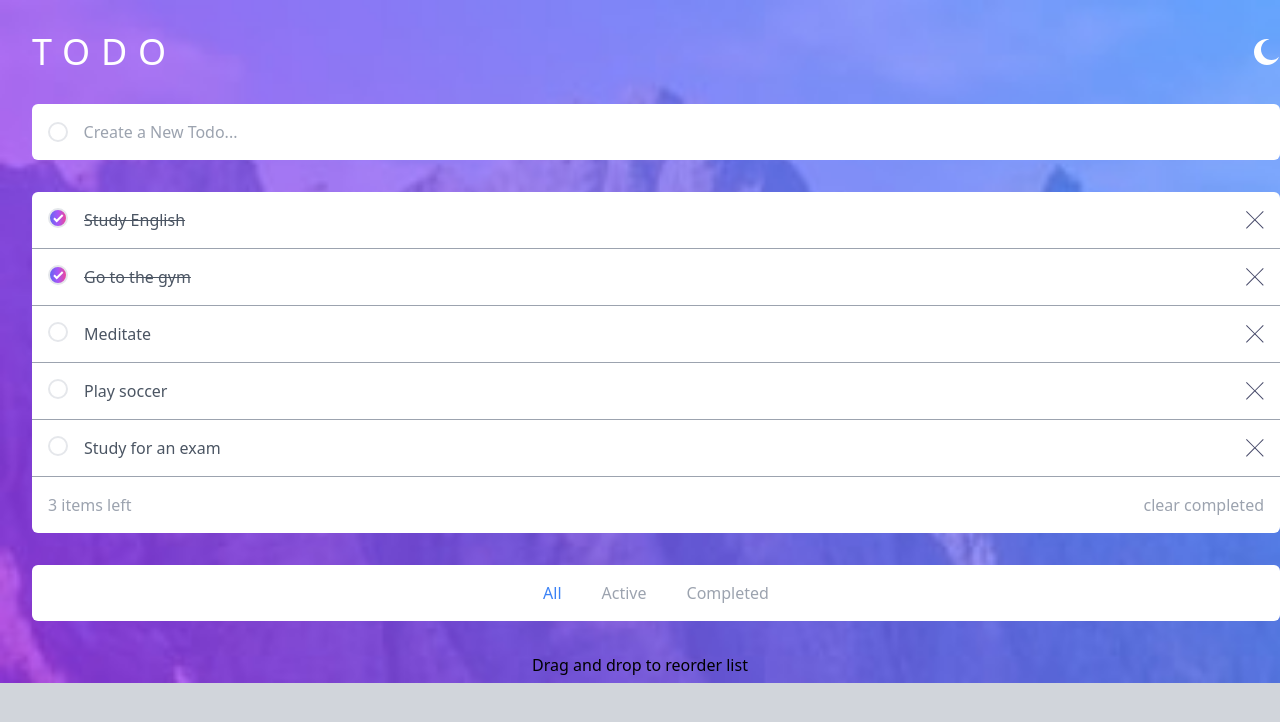
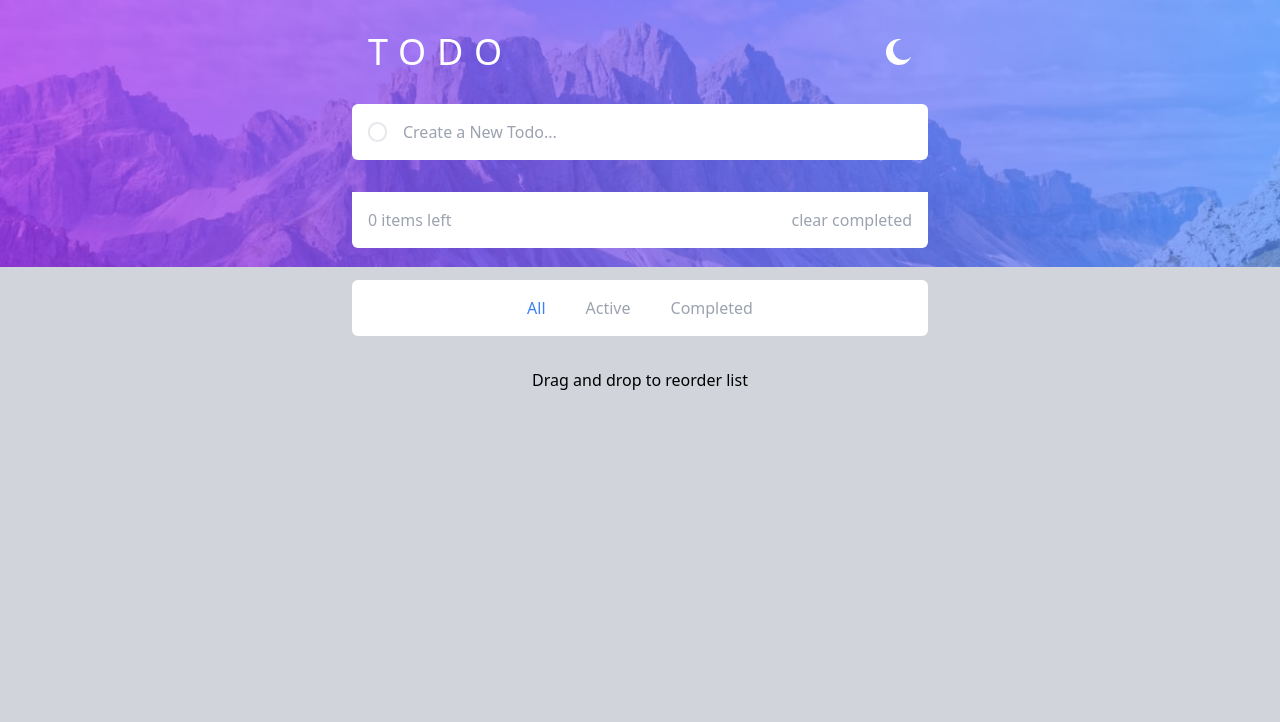
Before and after one commit to ricardoarcos98/todoOne, a React (Vite) app: page / in a window 1280 px wide. Shown: the top 722 px of the page. Built offline with nearby package versions, Linux system fonts and the light colour scheme.

Commit message:
TODO DARKMODE TRANSITION2

```diff
--- a/index.html
+++ b/index.html
@@ -1,5 +1,5 @@
 <!doctype html>
-<html lang="en" class="transition-all duration-1000">
+<html lang="en" class="transition-all">
     <head>
         <meta charset="UTF-8" />
         <link rel="icon" type="image/svg+xml" href="/vite.svg" />
--- a/src/App.jsx
+++ b/src/App.jsx
@@ -1,4 +1,4 @@
-import { useState } from "react";
+import { useEffect, useState } from "react";
 import Header from "./Header";
 import TodoComputed from "./TodoComputed";
 import TodoCreate from "./TodoCreate";
@@ -6,35 +6,43 @@ import TodoFilter from "./TodoFilter";
 import TodoList from "./TodoList";
 
 
-const initialStateTodo = [
-    {
-        id: 1,
-        title: "Study English",
-        completed: true,
-    },
-    {
-        id: 2,
-        title: "Go to the gym",
-        completed: true,
-    },
-    {
-        id: 3,
-        title: "Meditate",
-        completed: false,
-    },
-    {
-        id: 4,
-        title: "Play soccer",
-        completed: false,
-    },
-    {
-        id: 5,
-        title: "Study for an exam",
-        completed: false,
-    },
-];
+// Commenting out the initial state of todo
+// const initialStateTodo = [
+//     {
+//         id: 1,
+//         title: "Study English",
+//         completed: true,
+//     },
+//     {
+//         id: 2,
+//         title: "Go to the gym",
+//         completed: true,
+//     },
+//     {
+//         id: 3,
+//         title: "Meditate",
+//         completed: false,
+//     },
+//     {
+//         id: 4,
+//         title: "Play soccer",
+//         completed: false,
+//     },
+//     {
+//         id: 5,
+//         title: "Study for an exam",
+//         completed: false,
+//     },
+// ];
+
+const initialStateTodo = JSON.parse(localStorage.getItem("todo")) || [];
+
 const App = () => {
     const [todo, setTodo] = useState(initialStateTodo);
+
+    useEffect(() => {
+        localStorage.setItem("todo", JSON.stringify(todo))
+    },[todo])
 
     const creatTodo=(title)=>{
     const newTodo={
@@ -77,10 +85,10 @@ const App = () => {
     }
 
     return (
-        <div className="bg-[url('./assets/images/bg-mobile-light.jpg')] bg-contain  bg-no-repeat bg-gray-300 min-h-screen dark:bg-gray-900 dark:bg-[url('./assets/images/bg-mobile-dark.jpg')] ">
+        <div className="bg-[url('./assets/images/bg-mobile-light.jpg')] bg-contain  bg-no-repeat bg-gray-300 min-h-screen dark:bg-gray-900 dark:bg-[url('./assets/images/bg-mobile-dark.jpg')] transition-all duration-1000 md:bg-[url('./assets/images/bg-desktop-light.jpg')] md:dark:bg-[url('./assets/images/bg-desktop-dark.jpg')] ">
             <Header />
 
-            <main className="container mx-4 px-4 mt-8">
+            <main className="container mx-auto mt-8 md:max-w-xl">
                 <TodoCreate creatTodo={creatTodo}/>
 
                 {/* TodoList (todoItem) TodoUpdate & TodoDelete */}
--- a/src/Header.jsx
+++ b/src/Header.jsx
@@ -18,7 +18,7 @@ useEffect(()=>{
 },[darkMode])
 
 return(
-    <header className="container mx-4 px-4 pt-8" >
+    <header className="container mx-auto px-4 pt-8 md:max-w-xl" >
                 <div className="flex justify-between">
                     <h1 className=" uppercase text-white text-4xl tracking-[0.3em] ">
                         ToDo
--- a/src/TodoItem.jsx
+++ b/src/TodoItem.jsx
@@ -4,7 +4,7 @@ import CrossIcon from "./components/icons/CrossIcon";
 const TodoItem = ({ todo, removeTodo, updateTodo }) => {
     const { id, title, completed } = todo;
     return (
-        <article className="flex gap-4  border-b border-b-gray-400 dark:bg-gray-800 transition-all duration-1000 ">
+        <article className="flex gap-4  border-b border-b-gray-400  ">
             <button
                 className={`h-5 w-5 flex-none rounded-full border-2 ${
                     completed
@@ -15,7 +15,7 @@ const TodoItem = ({ todo, removeTodo, updateTodo }) => {
             >
                 {completed && <CheckIcon />}
             </button>
-            <p className={`text-gray-600 dark:text-gray-400 grow ${completed && "line-through"}`}>
+            <p className={`text-gray-600  dark:text-gray-400 grow ${completed && "line-through"}`}>
                 {title}
             </p>
             <button className="flex-none" onClick={() => removeTodo(id)}>
```
